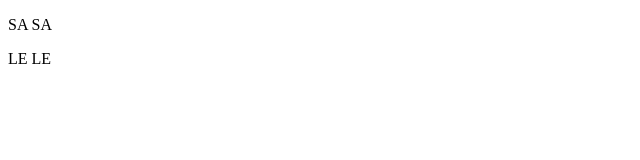
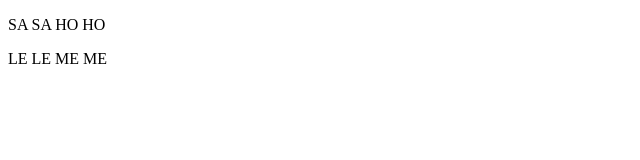
Before and after one commit to Ligtages/--1, a plain HTML site: page index.html in a window 1280 px wide. Shown: the whole page, without its empty margins (0-640 px from the left). Drawn offline with Linux system fonts and the light colour scheme.

Commit message:
Еще изменения

```diff
--- a/index.html
+++ b/index.html
@@ -5,7 +5,7 @@
     <title>Document</title>
 </head>
 <body>
-    <p>SA SA</p>
-    <p>LE LE</p>
+    <p>SA SA HO HO</p>
+    <p>LE LE ME ME</p>
 </body>
 </html>
```
